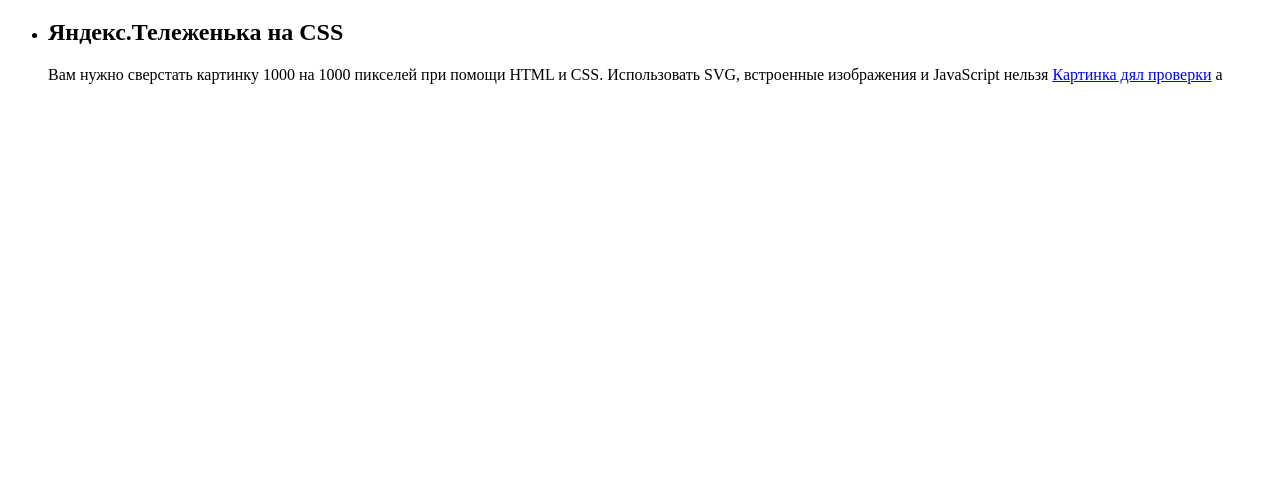
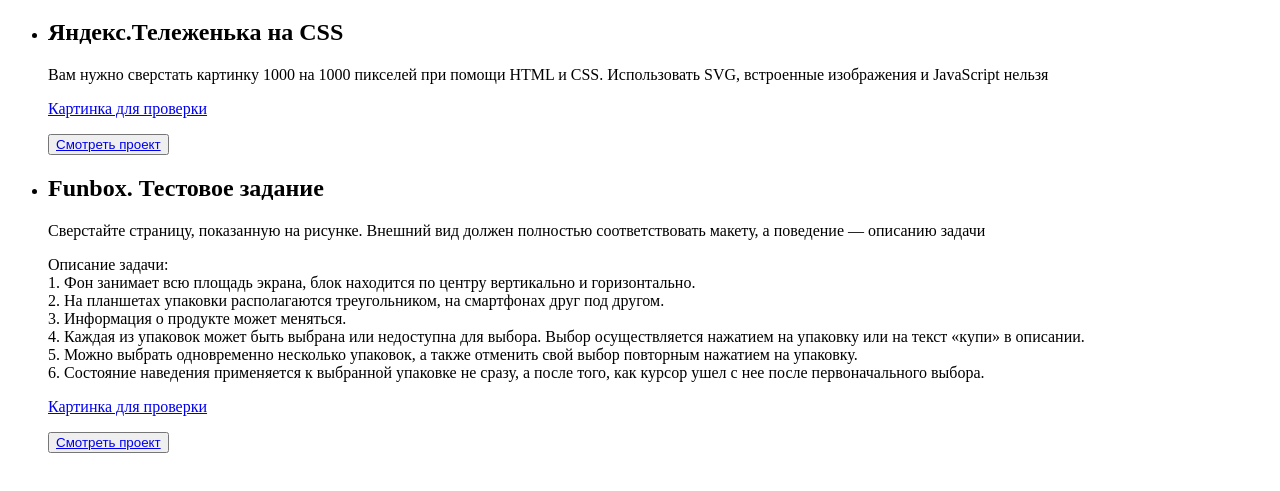
Before and after one commit to seamkate/Different_things, a plain HTML site: page index.html in a window 1280 px wide. Shown: the part 61-552 px from the top of the page. Drawn offline with Linux system fonts and the light colour scheme.

Commit message:
push the second task

```diff
--- a/index.html
+++ b/index.html
@@ -12,7 +12,21 @@
     <li>
       <h2>Яндекс.Тележенька на CSS</h2>
         <p>Вам нужно сверстать картинку 1000 на 1000 пикселей при помощи HTML и CSS. Использовать SVG, встроенные изображения и JavaScript нельзя</р>
-        <a href='cart/picture.png'>Картинка дял проверки</a>  a
+        <p><a href='cart/picture.png'>Картинка для проверки</a></p>
+        <button type="button"> <a href="#">Cмотреть проект</a> </button>
+    </li>
+    <li>
+      <h2>Funbox. Тестовое задание</h2>
+      <p>Сверстайте страницу, показанную на рисунке. Внешний вид должен полностью соответствовать макету, а поведение — описанию задачи</p>
+      <p>Описание задачи: <br>
+        1. Фон занимает всю площадь экрана, блок находится по центру вертикально и горизонтально. <br>
+        2. На планшетах упаковки располагаются треугольником, на смартфонах друг под другом. <br>
+        3. Информация о продукте может меняться. <br>
+        4. Каждая из упаковок может быть выбрана или недоступна для выбора. Выбор осуществляется нажатием на упаковку или на текст «купи» в описании. <br>
+        5. Можно выбрать одновременно несколько упаковок, а также отменить свой выбор повторным нажатием на упаковку. <br>
+        6. Состояние наведения применяется к выбранной упаковке не сразу, а после того, как курсор ушел с нее после первоначального выбора.</p>
+      <p><a href="feedTheCat/img/prototype.png">Картинка для проверки</a></p>
+      <button type="button"> <a href="#">Cмотреть проект</a> </button>
     </li>
   </ul>
 
```
Also changed, not shown: 1 other file.
